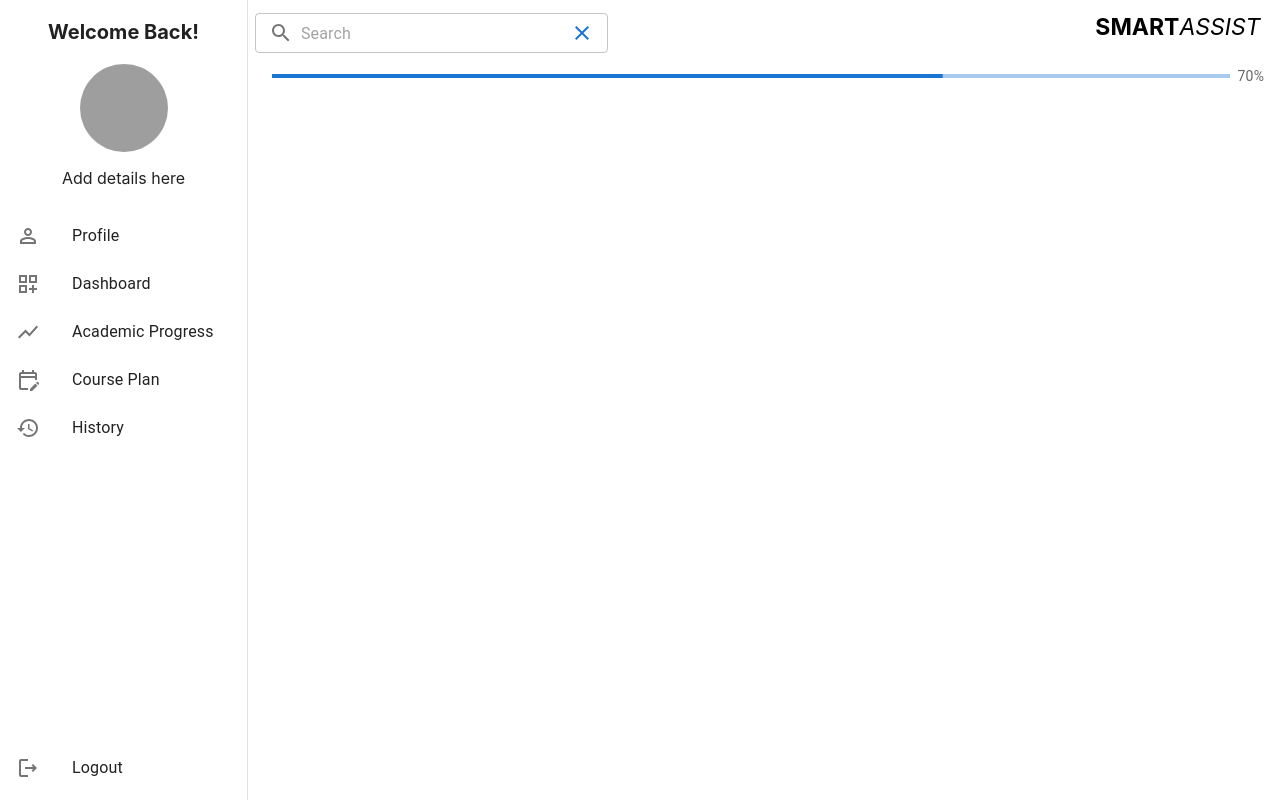
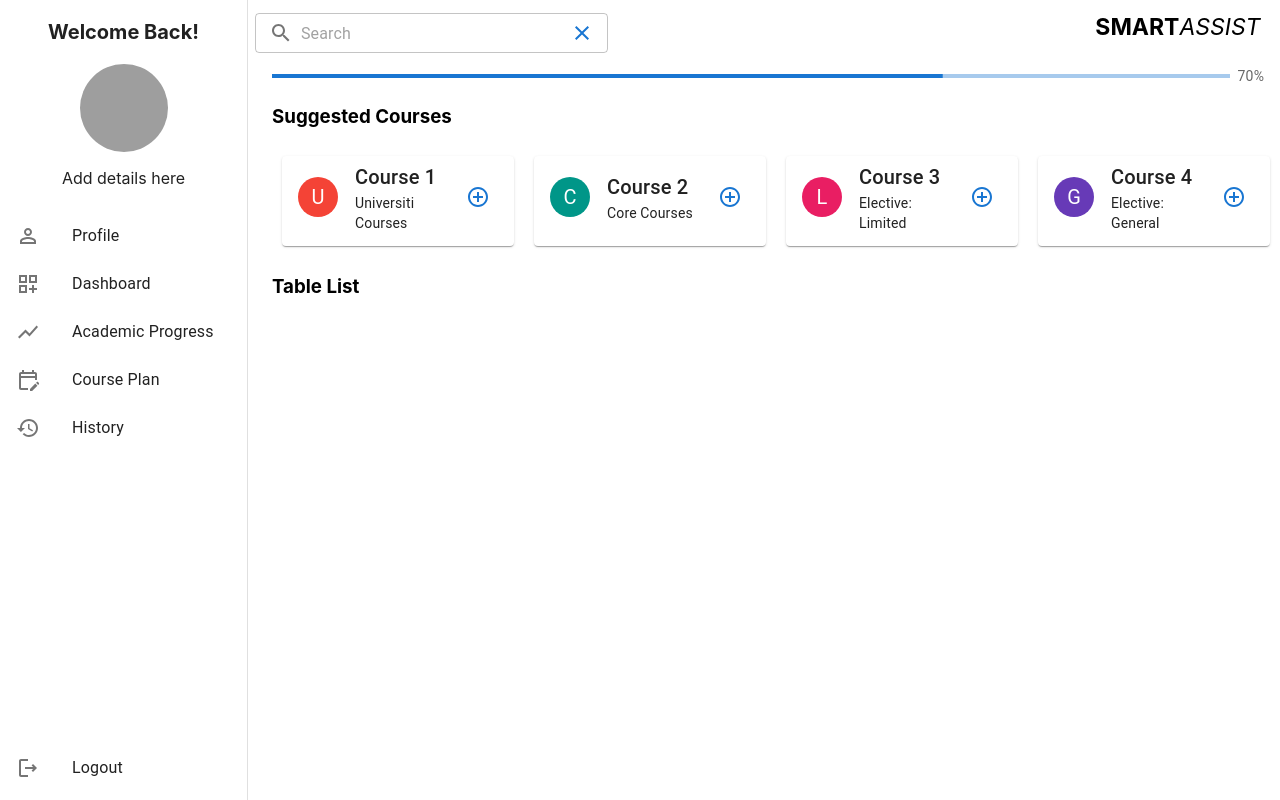
Before and after one commit to tyxyah/smartassist, a React (Create React App) app in the folder frontend/: page / in a window 1280 px wide. Built offline with nearby package versions, Linux system fonts and the light colour scheme; grey boxes are pictures that could not be loaded.

Commit message:
update interface for suggested course

```diff
--- a/frontend/src/components/SuggestedCourse.js
+++ b/frontend/src/components/SuggestedCourse.js
@@ -0,0 +1,82 @@
+import React from 'react';
+import { Card, CardContent, Typography, Avatar, Button } from '@mui/material';
+import AddCircleOutlineOutlinedIcon from '@mui/icons-material/AddCircleOutlineOutlined';
+import { red, teal, pink, deepPurple } from '@mui/material/colors';
+
+const SuggestedCourses = () => {
+  const courses = [
+    { title: 'Course 1', type: 'Universiti Courses' },
+    { title: 'Course 2', type: 'Core Courses' },
+    { title: 'Course 3', type: 'Elective: Limited' },
+    { title: 'Course 4', type: 'Elective: General' },
+  ];
+
+  const getAvatarData = (courseType) => {
+    switch (courseType) {
+      case 'Universiti Courses':
+        return { value: 'U', color: red[500] };
+      case 'Core Courses':
+        return { value: 'C', color: teal[500] };
+      case 'Elective: Limited':
+        return { value: 'L', color: pink[500] };
+      case 'Elective: General':
+        return { value: 'G', color: deepPurple[500] };
+      default:
+        return { value: '', color: 'grey' };
+    }
+  };
+
+  return (
+    <div>
+      <h3>Suggested Courses</h3>
+      <div style={{ display: 'flex', flexWrap: 'wrap' }}>
+        {courses.map((course, index) => {
+          const avatarData = getAvatarData(course.type);
+          return (
+            <Card
+              key={index}
+              style={{
+                maxWidth: '277px',
+                maxHeight: '90px',
+                margin: '10px',
+                flex: '1',
+                display: 'flex',
+                flexDirection: 'row', // Make content align horizontally
+              }}
+            >
+              <CardContent
+                style={{ display: 'flex', alignItems: 'center', flexGrow: 1 }}
+              >
+                <Avatar sx={{ bgcolor: avatarData.color }}>
+                  {avatarData.value}
+                </Avatar>
+                <div style={{ flex: '1', marginLeft: '17px' }}>
+                  <Typography variant="h6">{course.title}</Typography>
+                  <Typography variant="body2">{course.type}</Typography>
+                </div>
+                <Button
+                  style={{
+                    minWidth: 'auto',
+                    minHeight: 'auto',
+                  }}
+                  onClick={() => handleAddToTable(course)}
+                >
+                  <AddCircleOutlineOutlinedIcon />
+                </Button>
+              </CardContent>
+            </Card>
+          );
+        })}
+      </div>
+      <h3>Table List</h3>
+      {/* Implement your table component here */}
+    </div>
+  );
+};
+
+const handleAddToTable = (course) => {
+  // Implement the logic to add the course to your table list here
+  console.log('Added to table:', course);
+};
+
+export default SuggestedCourses;
--- a/frontend/src/pages/SuggestionPage.js
+++ b/frontend/src/pages/SuggestionPage.js
@@ -3,6 +3,7 @@ import Header from "../components/Header";
 import Sidebar from "../components/SideBar";
 import LinearProgress from "../components/LinearProgress";
 import { Box } from "@mui/material";
+import SuggestedCourse from "../components/SuggestedCourse"
 
 function SuggestionPage() {
   return (
@@ -16,7 +17,9 @@ function SuggestionPage() {
         component="main"
         sx={{ flexGrow: 1, bgcolor: "background.default", paddingLeft: 34 }}
       >
-        <div className="suggestion-page"></div>
+        <div className="suggestion-page">
+          <SuggestedCourse />
+        </div>
       </Box>
     </div>
   );
```
